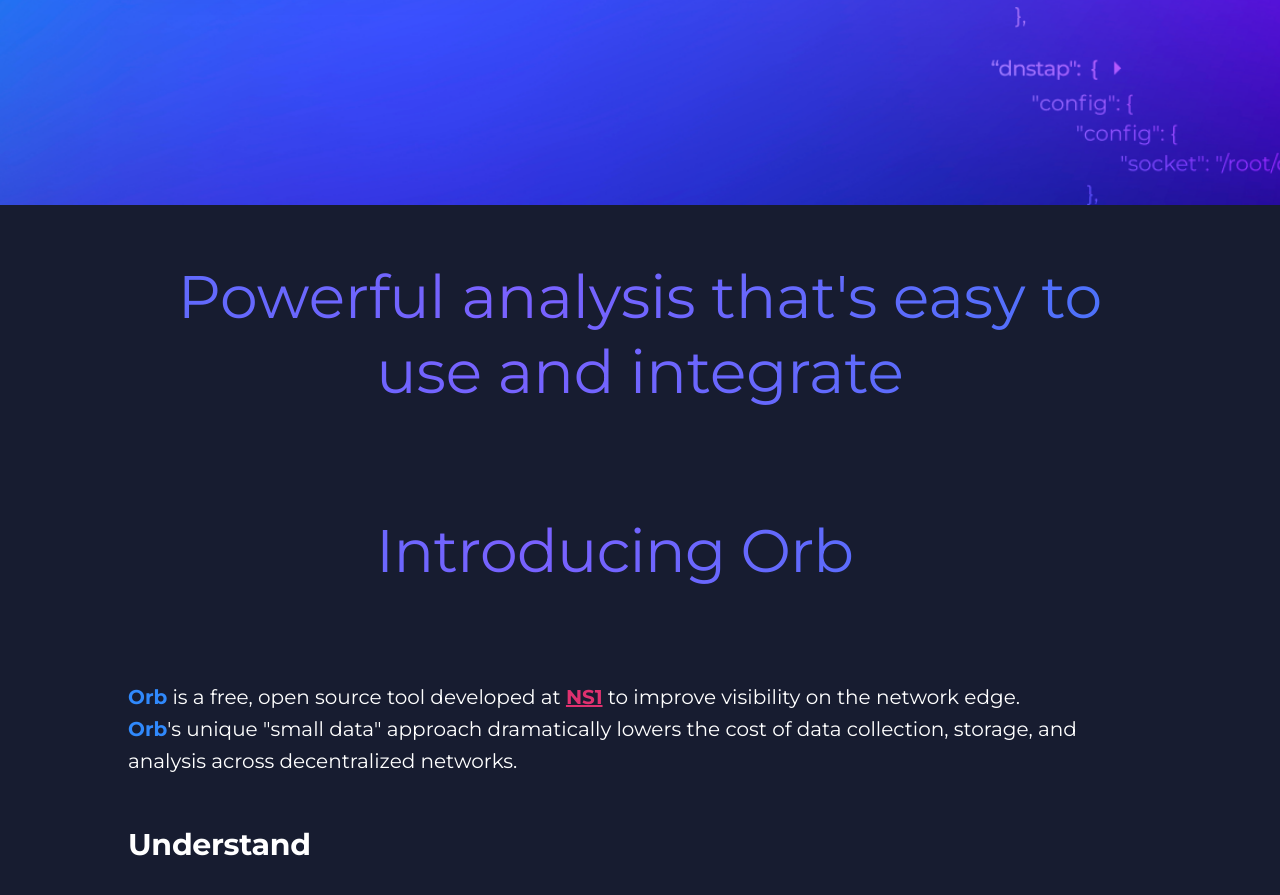
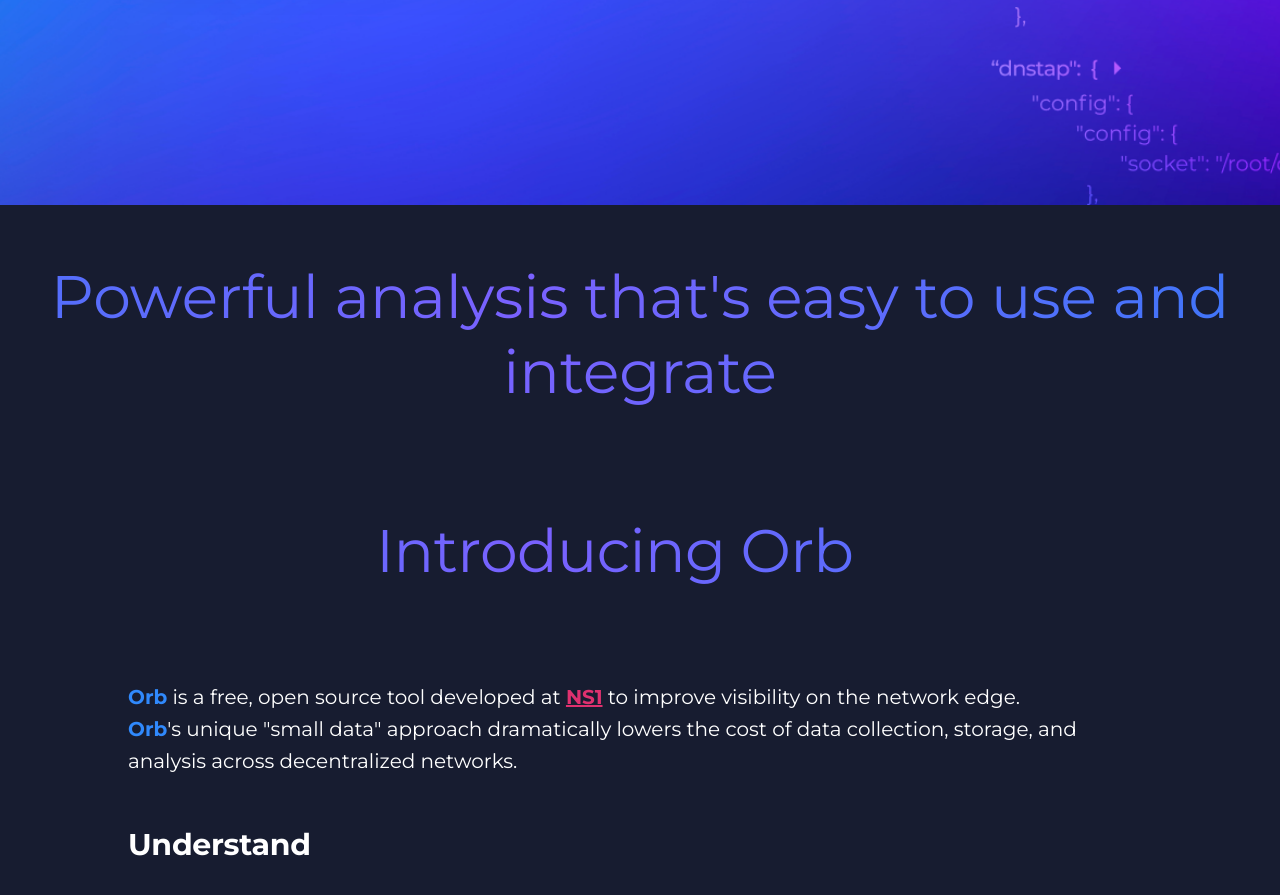
Before and after one commit to orb-community/orb-website, an MkDocs documentation site: the page built from docs/index.md, in a window 1280 px wide and 900 px high, scrolled down 763 px. Shown: the top 895 px of the window. Built offline with MkDocs 1.6.1 and Material for MkDocs 9.7.7, drawn with Linux system fonts in a browser that asks for light colours.

Commit message:
small adjustment

```diff
--- a/overrides/index.html
+++ b/overrides/index.html
@@ -228,7 +228,7 @@
 </section>
 
 <section class="mdx-container home">
-  <h2>Powerful analysis that's easy to<br>use and integrate</h2>
+  <h2 class="md-grid">Powerful analysis that's easy to use and integrate</h2>
   <div class="md-grid md-typeset">
     {% block content %} {{page.content}} {% endblock %}
   </div>
```
